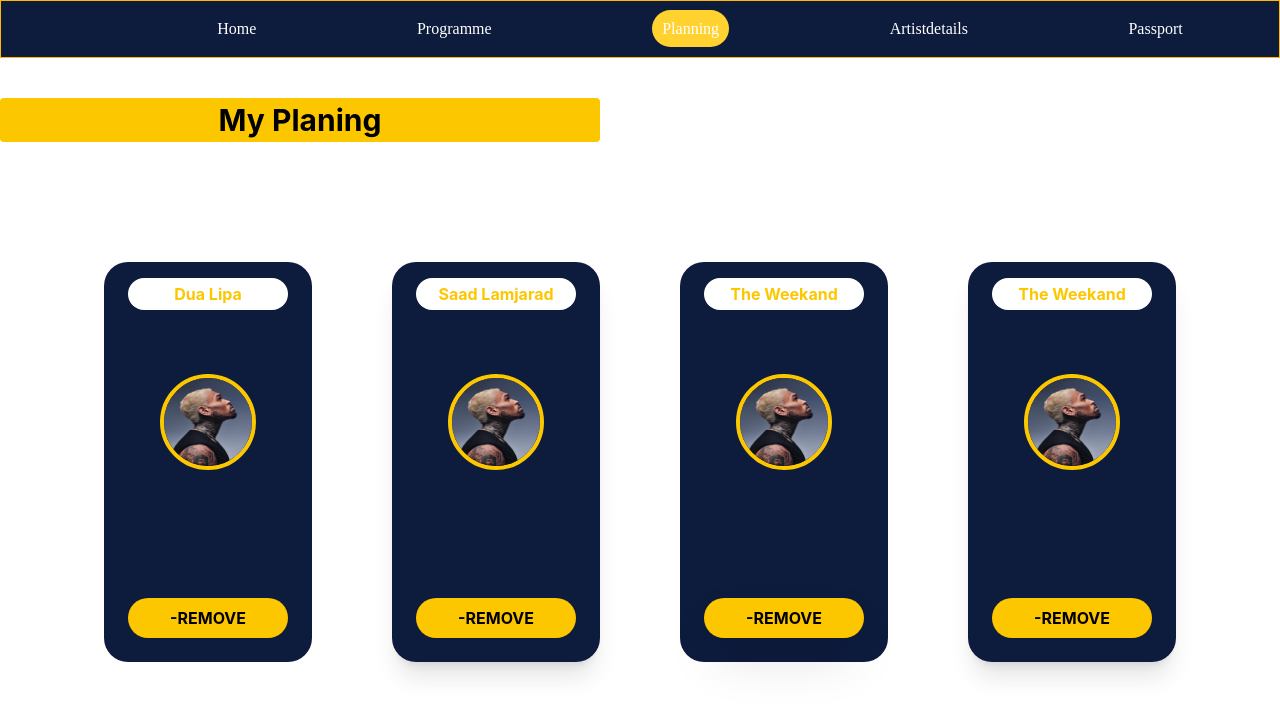
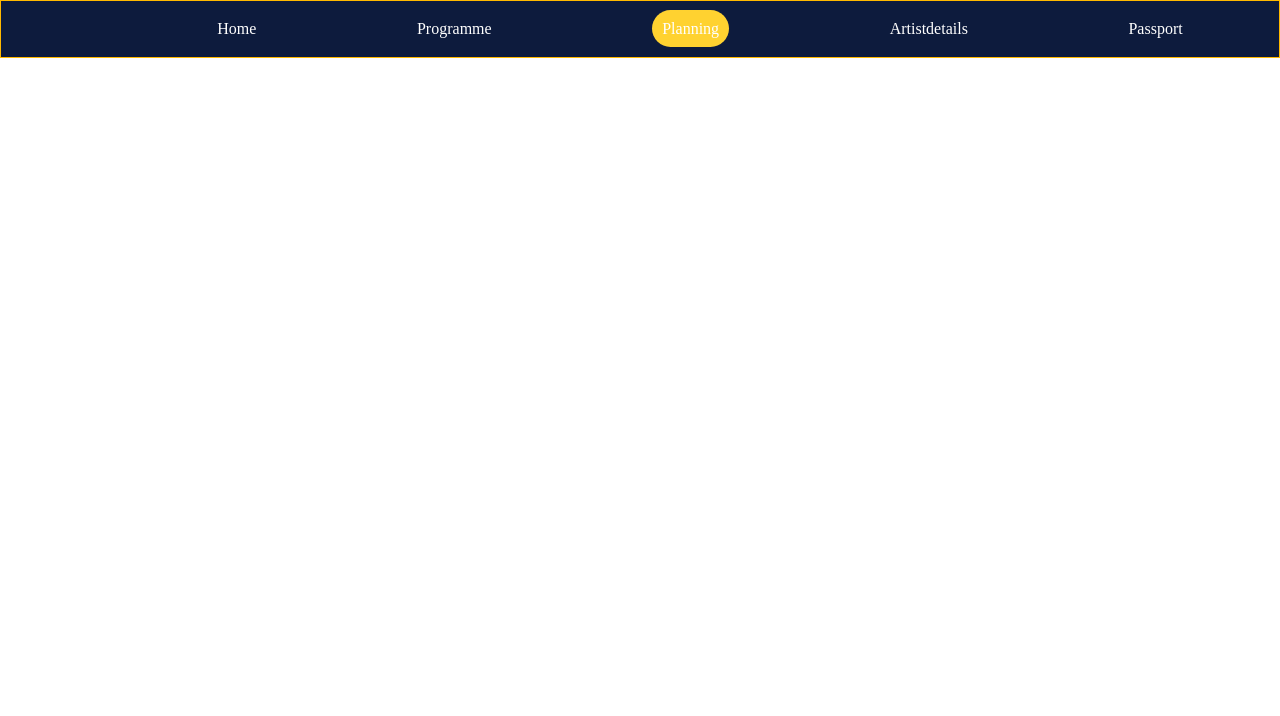
Before and after one commit to lilkodh/Festival-Mawazine, a React (Vite) app: page /planning in a window 1280 px wide. Shown: the top 716 px of the page. Built offline with nearby package versions, Linux system fonts and the light colour scheme.

Commit message:
javascript: used map and usestate and props

```diff
--- a/src/App.jsx
+++ b/src/App.jsx
@@ -7,12 +7,13 @@
 import { Passport } from "./pages/Passport";
 import { Layout } from "./Componnents/Layout";
 function App() {
+  const [planning,setPlanning] = useState([])
   return (
     <Routes>
       <Route path="/" element={<Layout />}>
         <Route index element={<Home />} />
-        <Route path="programme" element={<Programme />} />
-        <Route path="planning" element={<Planning />} />
+        <Route path="programme" element={<Programme planning = {planning} setPlanning = {setPlanning}/>} />
+        <Route path="planning" element={<Planning planning = {planning} />} />
         <Route path="artistdetails" element={<Artistdetails />} />
         <Route path="passport" element={<Passport />} />
       </Route>
--- a/src/pages/Home.jsx
+++ b/src/pages/Home.jsx
@@ -4,7 +4,6 @@
 export const Home = () => {
     return(
 <div >
-
 
         <div className=" rounded-xl flex justify-center items-center ">
             <img src={image} alt="Mawazine Festival" className="w-full h-150  "/>
--- a/src/pages/Planning.jsx
+++ b/src/pages/Planning.jsx
@@ -1,97 +1,34 @@
-import image2 from "../assets/chrisbrown.jpg";
 
-export const Planning = () => {
+import { artists } from "../Data/Artistsdata";
+export const Planning = ({planning}) => {
   return (
-    <div className=" min-h-screen   ">
+    <div className="flex justify-center gap-20 flex-wrap mt-30">
 
+  {planning.map((artist) => (
 
-      <div className="bg-yellow-400 w-150 rounded mb-20 py-1 mt-10">
-        <h1 className="text-3xl font-bold text-center">
-          My Planing
-        </h1>
-      </div>
-
-      <div className="flex justify-center gap-20 flex-wrap mt-30">
-        <div className="bg-[#0D1B3D] w-52 h-100 rounded-3xl relative text-center hover:scale-140 transition duration-2000">
+    <div
+      key={artist.id}
+      className="bg-[#0D1B3D] w-52 h-100 rounded-3xl relative text-center hover:scale-105 transition duration-500 shadow-xl"
+    >
 
       <div className="bg-white rounded-full w-40 mx-auto mt-4 py-1">
         <h2 className="text-yellow-400 font-bold">
-      Dua Lipa
+          {artist.name}
         </h2>
       </div>
 
       <img
-    src={image2}
-    alt="artist"
+        src={artist.image}
         className="w-24 h-24 rounded-full border-4 border-yellow-400 mx-auto mt-16"
       />
 
       <button className="bg-yellow-400 w-40 py-2 rounded-full absolute bottom-6 left-1/2 -translate-x-1/2 font-bold hover:bg-red-700 transition duration-500">
         -REMOVE
       </button>
+
     </div>
 
-<div className="bg-[#0D1B3D] w-52 h-100 rounded-3xl relative text-center hover:scale-140 transition duration-2000 shadow-xl">
-
-  <div className="bg-white rounded-full w-40 mx-auto mt-4 py-1">
-    <h2 className="text-yellow-400 font-bold">
-      Saad Lamjarad
-    </h2>
-  </div>
-
-  <img
-    src={image2}
-    alt="artist"
-    className="w-24 h-24 rounded-full border-4 border-yellow-400 mx-auto mt-16"
-  />
-
-  <button className="bg-yellow-400 w-40 py-2 rounded-full absolute bottom-6 left-1/2 -translate-x-20 font-bold hover:bg-red-700 transition duration-2000">
-    -REMOVE
-  </button>
-</div>
-
-
-        <div className="bg-[#0D1B3D] w-52 h-100 rounded-3xl relative text-center hover:scale-140 transition duration-2000">
-
-          <div className="bg-white rounded-full w-40 mx-auto mt-4 py-1">
-            <h2 className="text-yellow-400 font-bold">
-              The Weekand
-            </h2>
-          </div>
-
-          <img
-            src={image2}
-            alt="artist"
-            className="w-24 h-24 rounded-full border-4 border-yellow-400 mx-auto mt-16"
-          />
-
-
-          <button className="bg-yellow-400 w-40 py-2 rounded-full absolute bottom-6 left-1/2 -translate-x-1/2 font-bold hover:bg-red-700 transition duration-2000 shadow-2xl ">
-            -REMOVE
-          </button>
-        </div>
-
-
-        <div className="bg-[#0D1B3D] w-52 h-100 rounded-3xl relative text-center hover:scale-140 transition duration-2000 shadow-xl">
-
-          <div className="bg-white rounded-full w-40 mx-auto mt-4 py-1">
-            <h2 className="text-yellow-400 font-bold">
-              The Weekand
-            </h2>
-          </div>
-
-          <img
-            src={image2}
-            alt="artist"
-            className="w-24 h-24 rounded-full border-4 border-yellow-400 mx-auto mt-16"
-          />
-
-          <button className="bg-yellow-400 w-40 py-2 rounded-full absolute bottom-6 left-1/2 -translate-x-1/2 font-bold hover:bg-red-500 transition duration-500">
-            -REMOVE
-          </button>
-        </div>
-
-      </div>
+  ))}
 
 </div>
   );
--- a/src/pages/Programme.jsx
+++ b/src/pages/Programme.jsx
@@ -1,6 +1,13 @@
 import image2 from "../assets/chrisbrown.jpg";
+import { artists } from "../Data/Artistsdata";
 
-export const Programme = () => {
+export const Programme = ({planning,setPlanning}) => {
+const addToPlanning = (artist,planing) => {
+  setPlanning(previousPlanning => [
+    ...previousPlanning,
+    artist
+  ])
+}
   return (
     <div className=" min-h-screen p-4 ">
 
@@ -35,75 +42,36 @@
 
       <div className="flex justify-center gap-20 flex-wrap ">
 
-
-        <div className="bg-[#0D1B3D] w-56 h-80 rounded-3xl p-6 text-center text-white relative hover:scale-140 transition duration-2000 h-100">
-
-          <img
-            src={image2}
-            alt="artist"
-            className="w-24 h-24 rounded-full border-4 border-yellow-400 mx-auto mb-4 hover:scale-200 transition duration-2000"
-          />
-
-          <h2 className="text-yellow-400 text-xl font-bold">
-            Dua Lipa
-          </h2>
-
-          <p className="mt-4 text-lg">21:30</p>
-
-          <p className="text-sm mt-3">
-            📍 OLM SOUISSI
-          </p>
-
-          <button className="bg-yellow-400 text-white w-10 h-10 rounded-full absolute -bottom-5 left-1/2 -translate-x-1/2 text-2xl hover:bg-green-500 transition duration-500">
-            +
-          </button>
-        </div>
+        {artists.map(artist =>
         <div className="bg-[#0D1B3D] w-56 h-80 rounded-3xl p-6 text-center text-white relative hover:scale-140 transition duration-2000  h-100">
 
           <img
-            src={image2}
+            src={artist.image}
             alt="artist"
             className="w-24 h-24 rounded-full border-4 border-yellow-400 mx-auto mb-4 hover:scale-150 transition duration-1000"
           />
 
           <h2 className="text-yellow-400 text-xl font-bold">
-            Nianho
+         {artist.name}
           </h2>
 
-          <p className="mt-4 text-lg">20:10</p>
+          <p className="mt-4 text-lg">
+           {artist.time}
+
+          </p>
 
           <p className="text-sm mt-3">
-            📍 Nahdda
+           {artist.location}
           </p>
-
-          <button className="bg-yellow-400 text-white w-10 h-10 rounded-full absolute -bottom-5 left-1/2 -translate-x-1/2 text-2xl hover:bg-green-500 transition duration-500">
+  <button className="bg-yellow-400 text-white w-10 h-10 rounded-full absolute -bottom-5 left-1/2 -translate-x-1/2 text-2xl hover:bg-green-500 transition duration-500" onClick={() => addToPlanning(artist)} >
             +
           </button>
         </div>
-        <div className="bg-[#0D1B3D] w-56 h-80 rounded-3xl p-6 text-center text-white relative hover:scale-140 transition duration-2000  h-100">
+        )}
 
-          <img
-            src={image2}
-            alt="artist"
-            className="w-24 h-24 rounded-full border-4 border-yellow-400 mx-auto mb-4 hover:scale-200 transition duration-2000"
-          />
-
-          <h2 className="text-yellow-400 text-xl font-bold">
-            TOTO
-          </h2>
-
-          <p className="mt-4 text-lg">20:10</p>
-
-          <p className="text-sm mt-3">
-            📍 OLM SOUISSI
-          </p>
-
-          <button className="bg-yellow-400 text-white w-10 h-10 rounded-full absolute -bottom-5 left-1/2 -translate-x-1/2 text-2xl hover:bg-green-500 transition duration-500">
-            +
-          </button>
         </div>
 
       </div>
-    </div>
+
   );
 };
```
Lines whose indentation alone changed are shown as unchanged.
